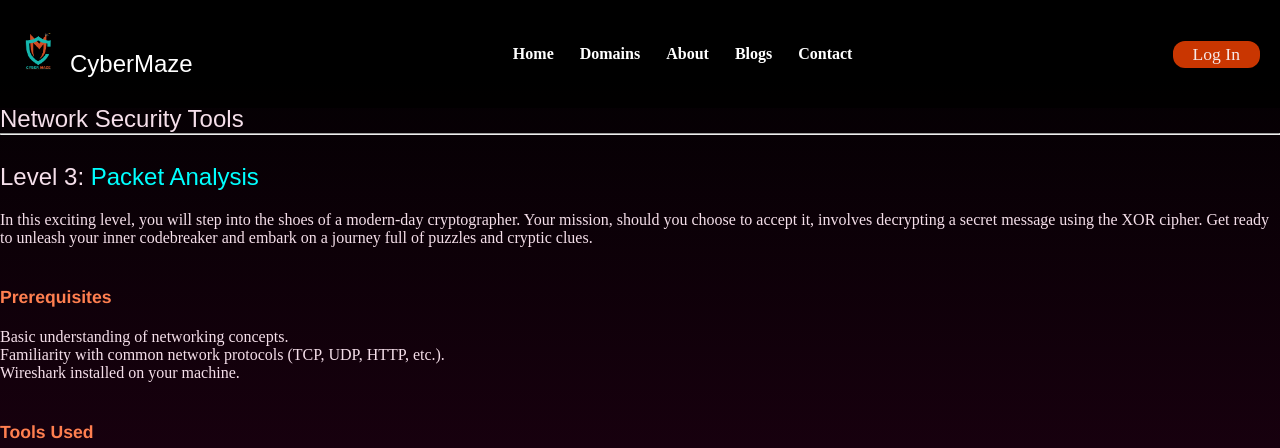
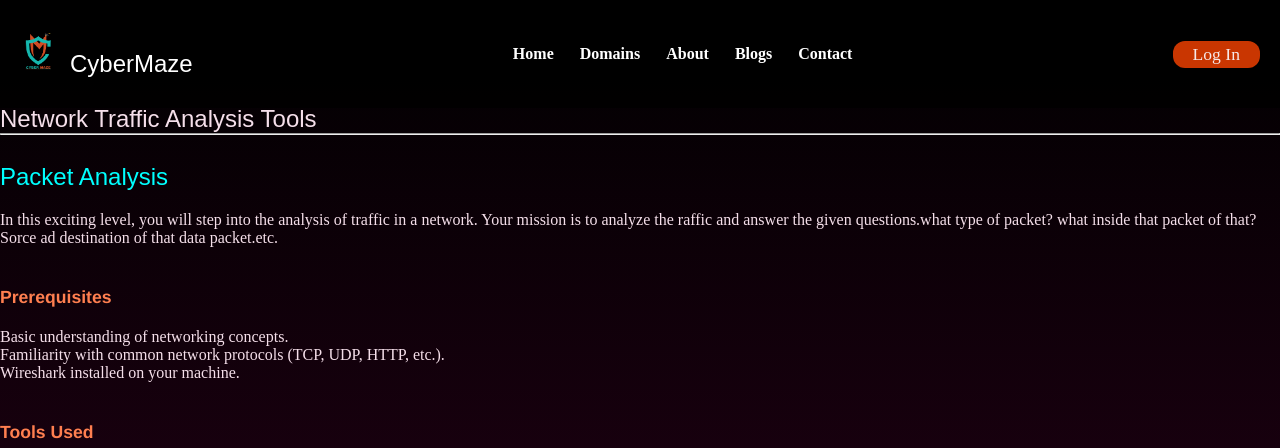
Before and after one commit to Ukasha-Awan/CyberMazeProject, a Django app: page /NS3 in a window 1280 px wide. Shown: the top 448 px of the page. Run offline with Django 5.2, Linux system fonts and the light colour scheme; some web fonts are replaced.

Commit message:
Description cahnge

```diff
--- a/templates/NS3.html
+++ b/templates/NS3.html
@@ -43,8 +43,8 @@
     </nav>
 
 
-    <h1 style="margin-top: 65px;">Network Security Tools <hr> <br> Level 3: <span>Packet Analysis</span></h1>
-    <p>In this exciting level, you will step into the shoes of a modern-day cryptographer. Your mission, should you choose to accept it, involves decrypting a secret message using the XOR cipher. Get ready to unleash your inner codebreaker and embark on a journey full of puzzles and cryptic clues.</p>
+    <h1 style="margin-top: 65px;">Network Traffic Analysis Tools <hr> <br> <span>Packet Analysis</span></h1>
+    <p>In this exciting level, you will step into the analysis of traffic in a network. Your mission is to analyze the raffic and answer the given questions.what type of packet? what inside that packet of that?Sorce ad destination of that data packet.etc.</p>
 
     <h3>Prerequisites</h3>
     <ul>
```
